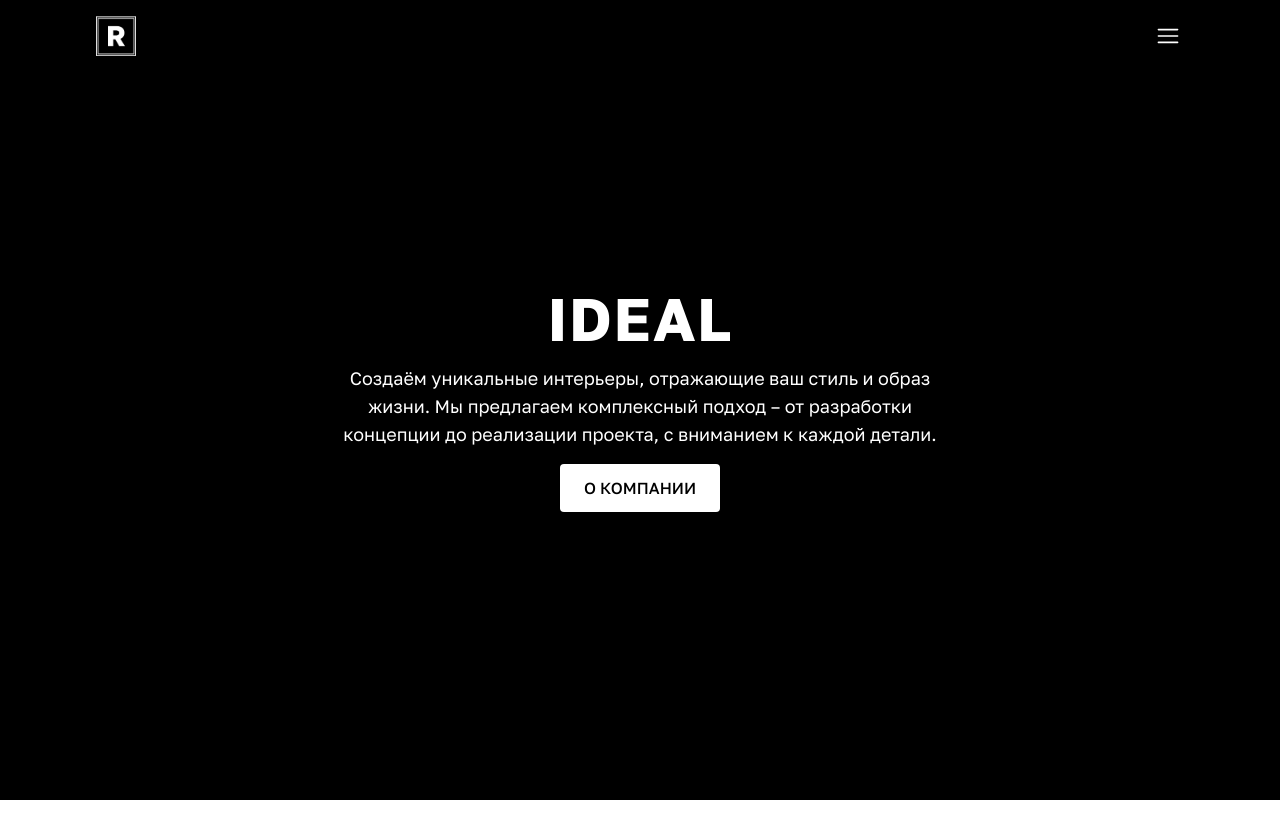
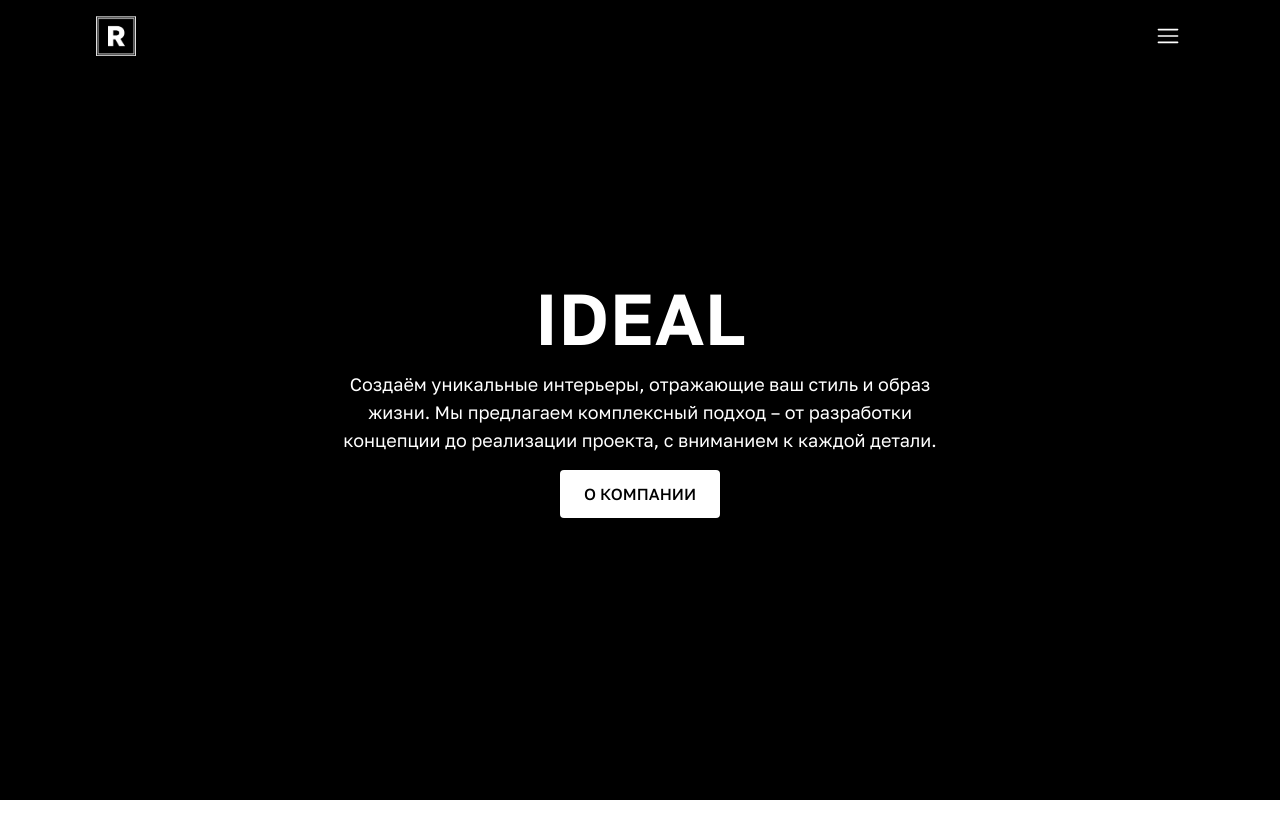
Before and after one commit to khudobin-v/ideal-design, a Next.js app: page / in a window 1280 px wide. Shown: the top 838 px of the page. Built offline with nearby package versions, Linux system fonts and the light colour scheme.

Commit message:
Обновление блока Hero

```diff
--- a/src/components/molecules/hero-block/hero-block.molecula.tsx
+++ b/src/components/molecules/hero-block/hero-block.molecula.tsx
@@ -6,7 +6,7 @@ import { Link } from "react-scroll";
 export const HeroBlock = () => {
   return (
     <div className="flex h-screen w-1/2 flex-col items-center justify-center gap-4 selection:bg-white selection:text-black max-lg:w-full max-lg:px-12">
-      <h1 className="text-6xl font-bold uppercase tracking-wide max-lg:text-5xl">
+      <h1 className="text-7xl font-semibold uppercase max-lg:text-5xl">
         Ideal
       </h1>
       <p className="text-center text-lg max-lg:text-base">
```
